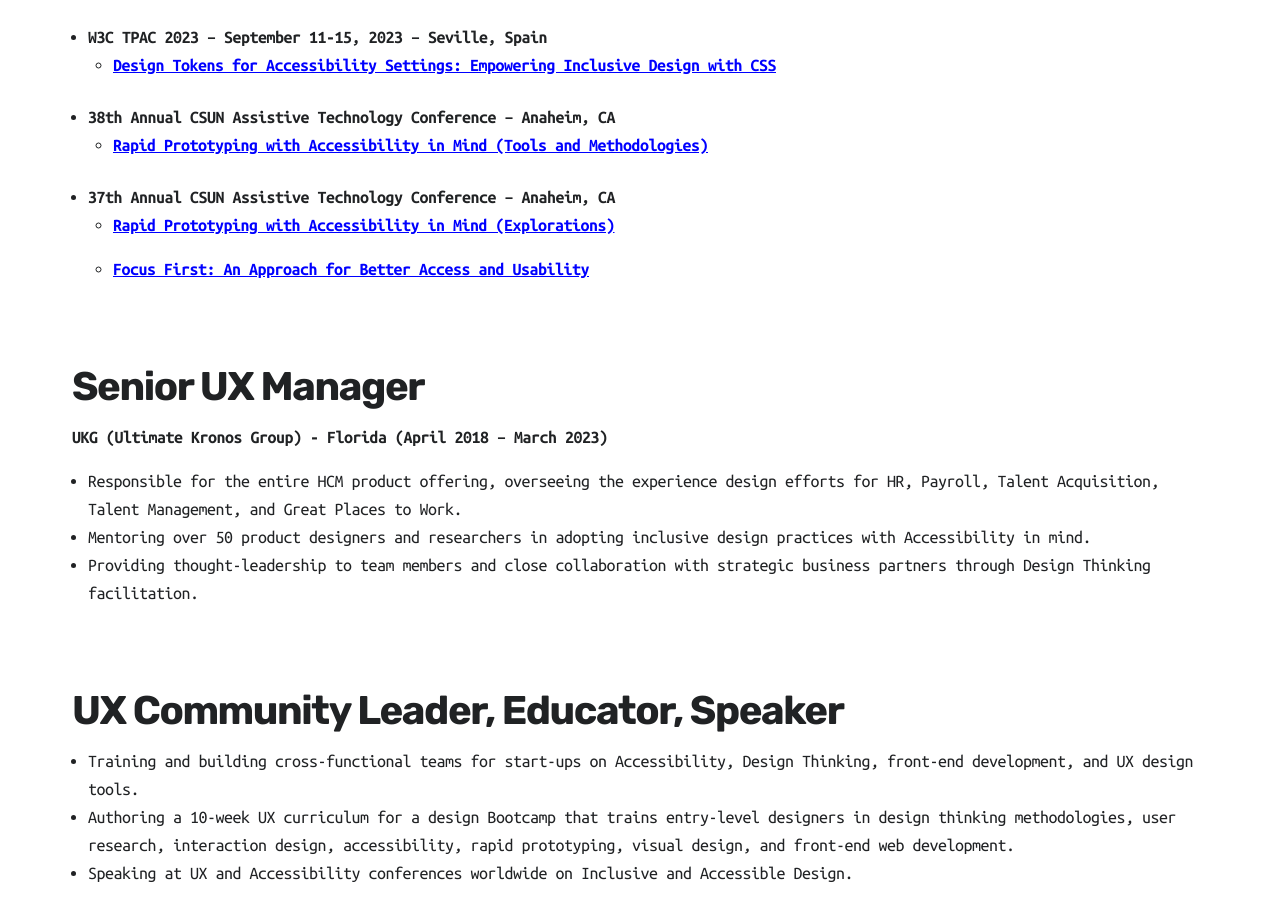
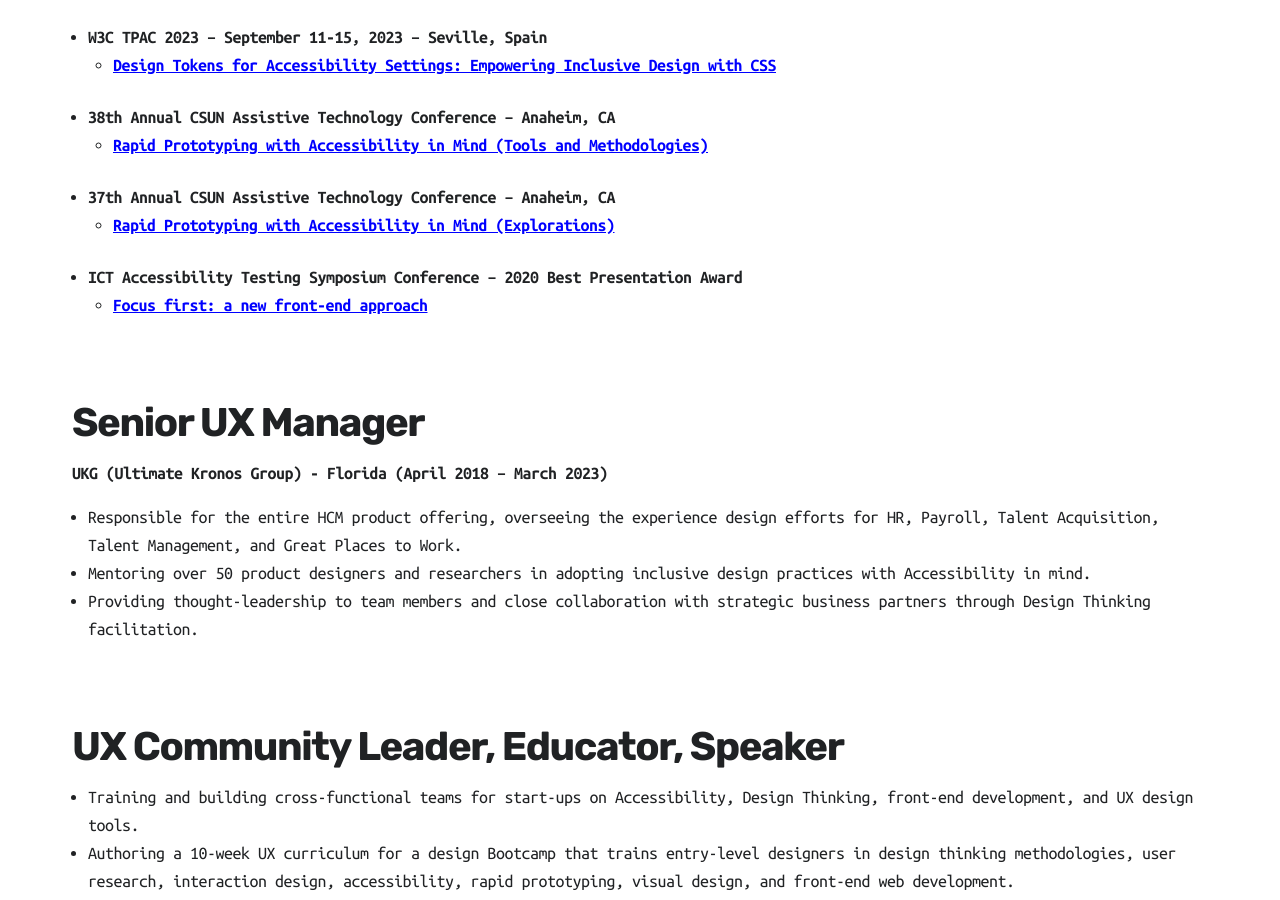
Before and after one commit to mpaiva/venus, a Jekyll site: the page built from _pages/resume.md, in a window 1280 px wide and 900 px high, scrolled down 3354 px. Built offline with Jekyll 4.4.1, drawn with Linux system fonts in a browser that asks for light colours; nearby versions of some CDN libraries.

Commit message:
ICT added

```diff
--- a/_pages/resume.md
+++ b/_pages/resume.md
@@ -84,7 +84,8 @@ Below is a list of most significant conferences where I am honored to present:
 - **37th Annual CSUN Assistive Technology Conference – Anaheim, CA**
    - [Rapid Prototyping with Accessibility in Mind (Explorations)](https://www.csun.edu/cod/conference/sessions/2022/index.php/public/presentations/view/2412)
 
-   - [Focus First: An Approach for Better Access and Usability](https://www.csun.edu/cod/conference/sessions/2022/index.php/public/presentations/view/2395)
+- **ICT Accessibility Testing Symposium Conference – 2020 Best Presentation Award**
+   - [Focus first: a new front-end approach](https://www.ictaccessibilitytesting.org/past-events/)
 
 
 ### Senior UX Manager
```
